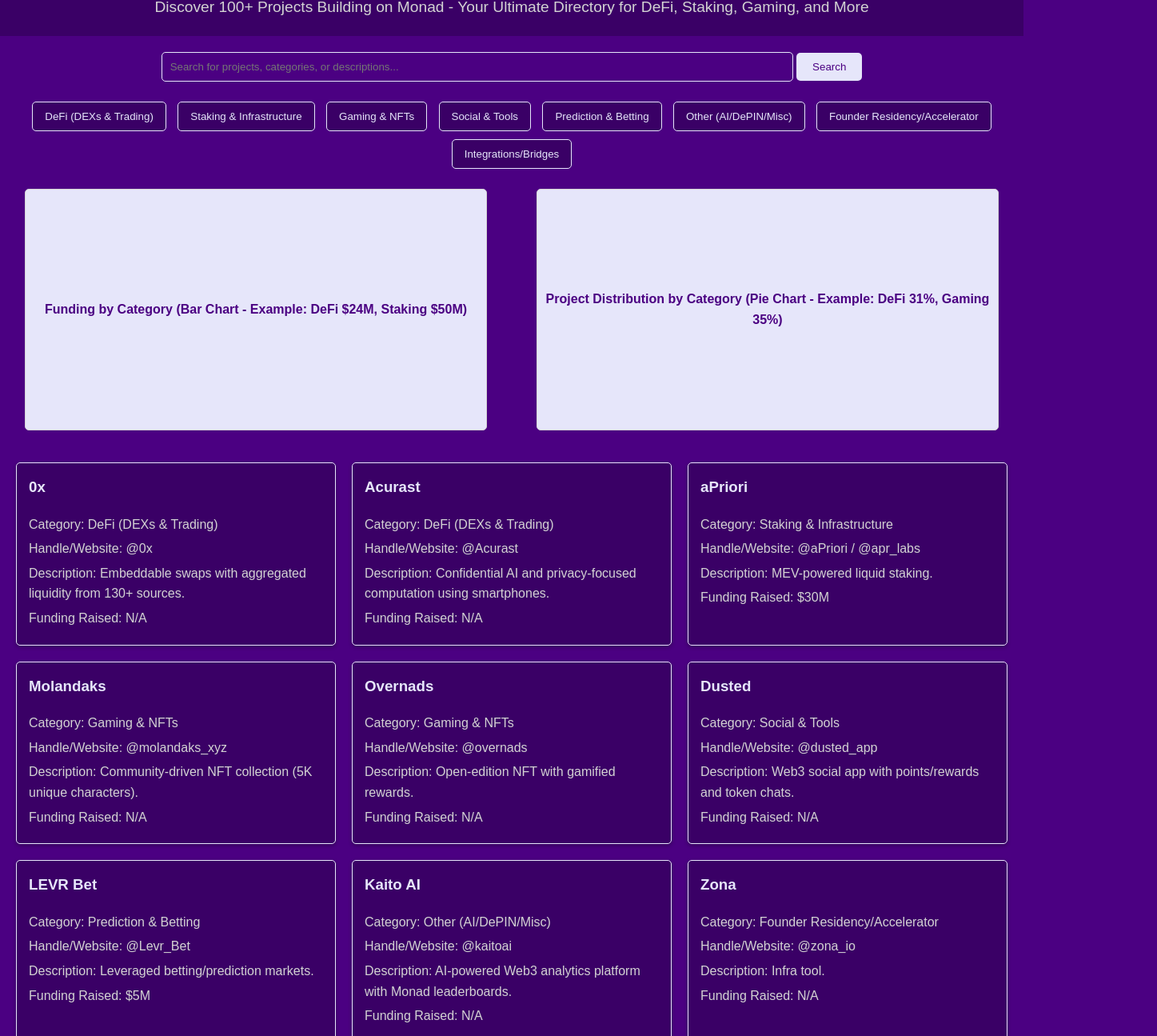
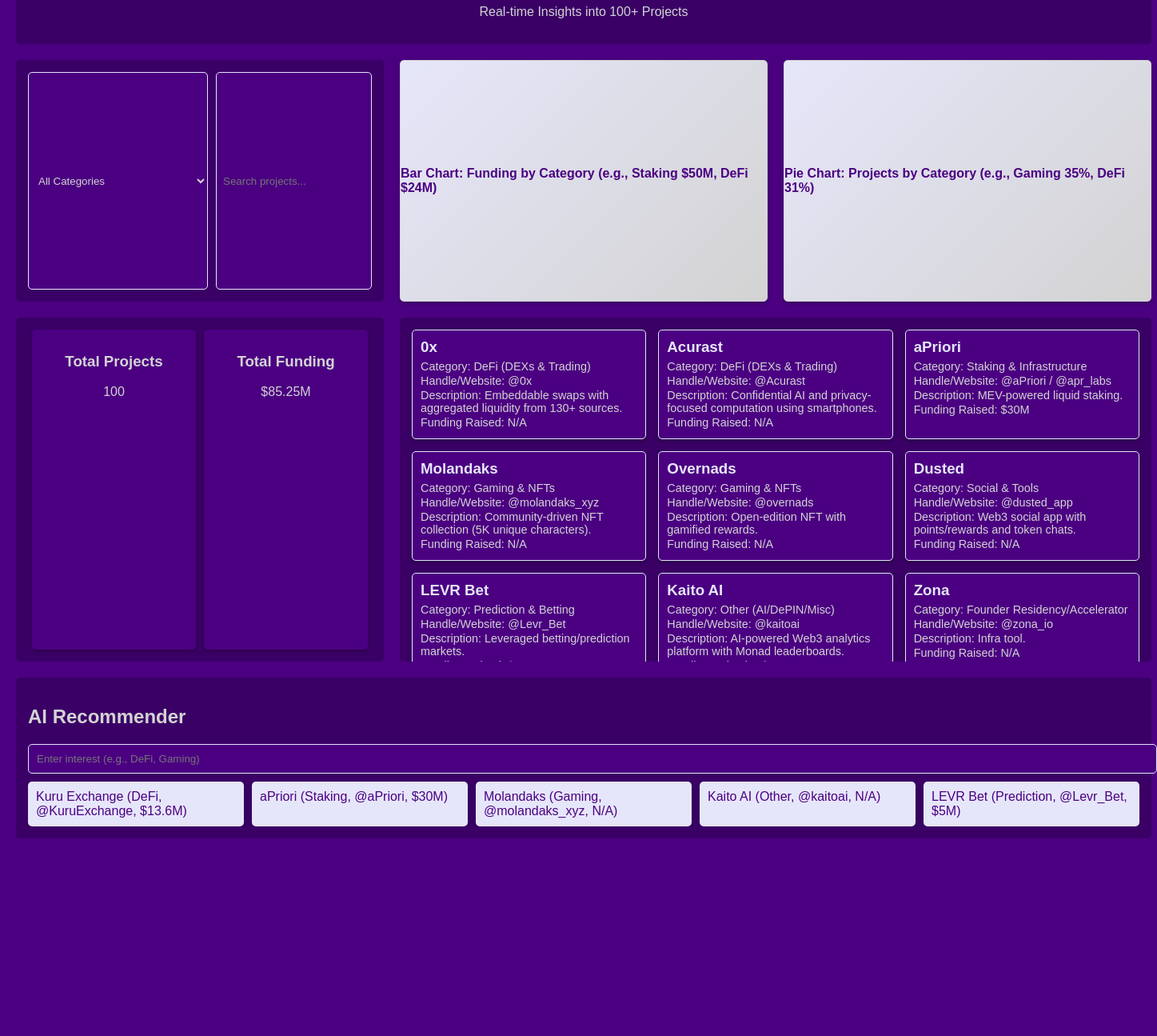
Before and after one commit to Sauravlipun/Monad-Pedia, a plain HTML site: page index.html in a window 1280 px wide. Shown: the part 82-1377 px from the top of the page at 80% size, 1447 px wide, since content can reach past the window. After the commit the page ends 1130 px from the top, so only its background shows below. Drawn offline with Linux system fonts and the light colour scheme.

Commit message:
Update index.html

```diff
--- a/index.html
+++ b/index.html
@@ -3,71 +3,65 @@
 <head>
     <meta charset="UTF-8">
     <meta name="viewport" content="width=device-width, initial-scale=1.0">
-    <title>Monad Ecosystem Projects - Discover 100+ Projects Building on Monad</title>
+    <title>Monad Ecosystem Dashboard</title>
     <style>
         body {
             background-color: #4B0082; /* Dark purple theme */
             color: #D3D3D3; /* Light gray text */
             font-family: Arial, sans-serif;
             margin: 0;
-            padding: 0;
-            line-height: 1.6;
+            padding: 20px;
+            overflow-y: auto;
+            height: 100vh;
         }
-        header {
-            background-color: #3A0066; /* Darker purple for header */
-            padding: 20px;
+        .dashboard {
+            max-width: 1400px;
+            margin: 0 auto;
+            display: grid;
+            grid-template-areas:
+                "header header header"
+                "filters charts charts"
+                "kpis projects projects"
+                "recommender recommender recommender";
+            gap: 20px;
+        }
+        .header {
+            grid-area: header;
             text-align: center;
+            background-color: #3A0066;
+            padding: 15px;
+            border-radius: 5px;
         }
-        header h1 {
+        .header h1 {
             margin: 0;
-            color: #E6E6FA; /* Light lavender accent */
+            color: #E6E6FA; /* Light lavender */
         }
-        header p {
-            margin: 5px 0 0;
-            font-size: 1.2em;
+        .filters {
+            grid-area: filters;
+            background-color: #3A0066;
+            padding: 15px;
+            border-radius: 5px;
+            display: flex;
+            gap: 10px;
+            flex-wrap: wrap;
         }
-        .search-bar {
-            text-align: center;
-            margin: 20px 0;
-        }
-        .search-bar input {
-            width: 60%;
-            padding: 10px;
-            border: 1px solid #E6E6FA; /* Light lavender border */
+        .filters select, .filters input {
+            padding: 8px;
             background-color: #4B0082;
             color: #D3D3D3;
+            border: 1px solid #E6E6FA;
             border-radius: 5px;
         }
-        .search-bar button {
-            padding: 10px 20px;
-            background-color: #E6E6FA; /* Light lavender button */
-            color: #4B0082;
-            border: none;
-            border-radius: 5px;
-            cursor: pointer;
+        .charts {
+            grid-area: charts;
+            display: flex;
+            justify-content: space-between;
+            gap: 20px;
         }
-        .categories {
-            text-align: center;
-            margin: 20px 0;
-        }
-        .categories button {
-            padding: 10px 15px;
-            margin: 5px;
-            background-color: #3A0066; /* Darker purple buttons */
-            color: #E6E6FA;
-            border: 1px solid #E6E6FA;
-            border-radius: 5px;
-            cursor: pointer;
-        }
-        .graphs {
-            display: flex;
-            justify-content: space-around;
-            margin: 20px 0;
-        }
-        .graph {
-            width: 45%;
+        .chart {
+            flex: 1;
             height: 300px;
-            background-color: #E6E6FA; /* Light lavender for graphs */
+            background: linear-gradient(135deg, #E6E6FA, #D3D3D3); /* Simulated chart */
             border: 1px solid #D3D3D3;
             border-radius: 5px;
             display: flex;
@@ -75,32 +69,60 @@
             justify-content: center;
             color: #4B0082;
             font-weight: bold;
+            box-shadow: 0 2px 5px rgba(0, 0, 0, 0.3);
+        }
+        .chart:hover {
+            background: linear-gradient(135deg, #E6E6FA, #D8BFD8);
+        }
+        .kpis {
+            grid-area: kpis;
+            display: flex;
+            justify-content: space-around;
+            background-color: #3A0066;
+            padding: 15px;
+            border-radius: 5px;
+        }
+        .kpi-card {
+            background-color: #4B0082;
+            padding: 10px;
+            border-radius: 5px;
             text-align: center;
+            flex: 1;
+            margin: 0 5px;
+            box-shadow: 0 2px 5px rgba(0, 0, 0, 0.3);
         }
-        .projects-grid {
+        .projects {
+            grid-area: projects;
+            background-color: #3A0066;
+            padding: 15px;
+            border-radius: 5px;
+            overflow-y: auto;
+            max-height: 400px;
+        }
+        .project-grid {
             display: grid;
-            grid-template-columns: repeat(auto-fit, minmax(300px, 1fr));
-            gap: 20px;
-            padding: 20px;
+            grid-template-columns: repeat(auto-fit, minmax(250px, 1fr));
+            gap: 15px;
         }
         .project-card {
-            background-color: #3A0066; /* Darker purple cards */
-            padding: 15px;
+            background-color: #4B0082;
+            padding: 10px;
             border-radius: 5px;
-            border: 1px solid #E6E6FA; /* Light lavender border */
+            border: 1px solid #E6E6FA;
             box-shadow: 0 2px 5px rgba(0, 0, 0, 0.3);
         }
         .project-card h3 {
-            color: #E6E6FA; /* Light lavender title */
-            margin-top: 0;
+            color: #E6E6FA;
+            margin: 0 0 5px;
         }
         .project-card p {
-            margin: 5px 0;
+            margin: 2px 0;
+            font-size: 0.9em;
         }
         .recommender {
-            padding: 20px;
+            grid-area: recommender;
             background-color: #3A0066;
-            margin: 20px;
+            padding: 15px;
             border-radius: 5px;
         }
         .recommender input {
@@ -123,41 +145,79 @@
             color: #4B0082;
             padding: 10px;
             border-radius: 5px;
+            box-shadow: 0 2px 5px rgba(0, 0, 0, 0.3);
         }
-        footer {
-            text-align: center;
-            padding: 10px;
-            background-color: #3A0066;
-            color: #D3D3D3;
-            margin-top: 20px;
+        @media (max-width: 900px) {
+            .dashboard {
+                grid-template-areas:
+                    "header"
+                    "filters"
+                    "charts"
+                    "kpis"
+                    "projects"
+                    "recommender";
+            }
+            .charts {
+                flex-direction: column;
+            }
+            .kpis {
+                flex-direction: column;
+            }
         }
     </style>
+    <script>
+        function filterProjects() {
+            const category = document.getElementById('categoryFilter').value;
+            const search = document.getElementById('searchFilter').value.toLowerCase();
+            const cards = document.querySelectorAll('.project-card');
+            cards.forEach(card => {
+                const cat = card.querySelector('p:nth-child(2)').textContent.split(': ')[1].toLowerCase();
+                const proj = card.querySelector('h3').textContent.toLowerCase();
+                const desc = card.querySelector('p:nth-child(4)').textContent.toLowerCase();
+                const show = (!category || cat === category.toLowerCase()) &&
+                             (!search || proj.includes(search) || desc.includes(search));
+                card.style.display = show ? 'block' : 'none';
+            });
+        }
+    </script>
 </head>
 <body>
-    <header>
-        <h1>Monad Ecosystem Projects</h1>
-        <p>Discover 100+ Projects Building on Monad - Your Ultimate Directory for DeFi, Staking, Gaming, and More</p>
-    </header>
-    <div class="search-bar">
-        <input type="text" placeholder="Search for projects, categories, or descriptions...">
-        <button>Search</button>
+    <div class="dashboard">
+        <div class="header">
+            <h1>Monad Ecosystem Dashboard</h1>
+            <p>Real-time Insights into 100+ Projects</p>
         </div>
-    <div class="categories">
-        <button>DeFi (DEXs & Trading)</button>
-        <button>Staking & Infrastructure</button>
-        <button>Gaming & NFTs</button>
-        <button>Social & Tools</button>
-        <button>Prediction & Betting</button>
-        <button>Other (AI/DePIN/Misc)</button>
-        <button>Founder Residency/Accelerator</button>
-        <button>Integrations/Bridges</button>
+        <div class="filters">
+            <select id="categoryFilter" onchange="filterProjects()">
+                <option value="">All Categories</option>
+                <option value="DeFi (DEXs & Trading)">DeFi (DEXs & Trading)</option>
+                <option value="Staking & Infrastructure">Staking & Infrastructure</option>
+                <option value="Gaming & NFTs">Gaming & NFTs</option>
+                <option value="Social & Tools">Social & Tools</option>
+                <option value="Prediction & Betting">Prediction & Betting</option>
+                <option value="Other (AI/DePIN/Misc)">Other (AI/DePIN/Misc)</option>
+                <option value="Founder Residency/Accelerator">Founder Residency/Accelerator</option>
+                <option value="Integrations/Bridges">Integrations/Bridges</option>
+            </select>
+            <input type="text" id="searchFilter" placeholder="Search projects..." onkeyup="filterProjects()">
         </div>
-    <div class="graphs">
-        <div class="graph">Funding by Category (Bar Chart - Example: DeFi $24M, Staking $50M)</div>
-        <div class="graph">Project Distribution by Category (Pie Chart - Example: DeFi 31%, Gaming 35%)</div>
+        <div class="charts">
+            <div class="chart">Bar Chart: Funding by Category (e.g., Staking $50M, DeFi $24M)</div>
+            <div class="chart">Pie Chart: Projects by Category (e.g., Gaming 35%, DeFi 31%)</div>
         </div>
-    <div class="projects-grid">
-        <!-- DeFi (DEXs & Trading) Projects -->
+        <div class="kpis">
+            <div class="kpi-card">
+                <h3>Total Projects</h3>
+                <p>100</p>
+            </div>
+            <div class="kpi-card">
+                <h3>Total Funding</h3>
+                <p>$85.25M</p>
+            </div>
+        </div>
+        <div class="projects">
+            <div class="project-grid">
+                <!-- DeFi (DEXs & Trading) -->
                 <div class="project-card">
                     <h3>0x</h3>
                     <p>Category: DeFi (DEXs & Trading)</p>
@@ -172,8 +232,8 @@
                     <p>Description: Confidential AI and privacy-focused computation using smartphones.</p>
                     <p>Funding Raised: N/A</p>
                 </div>
-        <!-- Add all other DeFi projects similarly -->
-        <!-- Staking & Infrastructure Projects -->
+                <!-- Add all 29 remaining DeFi projects similarly -->
+                <!-- Staking & Infrastructure -->
                 <div class="project-card">
                     <h3>aPriori</h3>
                     <p>Category: Staking & Infrastructure</p>
@@ -181,8 +241,8 @@
                     <p>Description: MEV-powered liquid staking.</p>
                     <p>Funding Raised: $30M</p>
                 </div>
-        <!-- Add all other Staking projects similarly -->
-        <!-- Gaming & NFTs Projects -->
+                <!-- Add all 30 remaining Staking projects similarly -->
+                <!-- Gaming & NFTs -->
                 <div class="project-card">
                     <h3>Molandaks</h3>
                     <p>Category: Gaming & NFTs</p>
@@ -197,8 +257,8 @@
                     <p>Description: Open-edition NFT with gamified rewards.</p>
                     <p>Funding Raised: N/A</p>
                 </div>
-        <!-- Add all other Gaming projects similarly -->
-        <!-- Social & Tools Projects -->
+                <!-- Add all 33 remaining Gaming projects similarly -->
+                <!-- Social & Tools -->
                 <div class="project-card">
                     <h3>Dusted</h3>
                     <p>Category: Social & Tools</p>
@@ -206,8 +266,8 @@
                     <p>Description: Web3 social app with points/rewards and token chats.</p>
                     <p>Funding Raised: N/A</p>
                 </div>
-        <!-- Add all other Social projects similarly -->
-        <!-- Prediction & Betting Projects -->
+                <!-- Add all 12 remaining Social projects similarly -->
+                <!-- Prediction & Betting -->
                 <div class="project-card">
                     <h3>LEVR Bet</h3>
                     <p>Category: Prediction & Betting</p>
@@ -215,8 +275,8 @@
                     <p>Description: Leveraged betting/prediction markets.</p>
                     <p>Funding Raised: $5M</p>
                 </div>
-        <!-- Add all other Prediction projects similarly -->
-        <!-- Other (AI/DePIN/Misc) Projects -->
+                <!-- Add all 3 remaining Prediction projects similarly -->
+                <!-- Other (AI/DePIN/Misc) -->
                 <div class="project-card">
                     <h3>Kaito AI</h3>
                     <p>Category: Other (AI/DePIN/Misc)</p>
@@ -224,8 +284,8 @@
                     <p>Description: AI-powered Web3 analytics platform with Monad leaderboards.</p>
                     <p>Funding Raised: N/A</p>
                 </div>
-        <!-- Add all other Other projects similarly -->
-        <!-- Founder Residency/Accelerator Projects -->
+                <!-- Add all 24 remaining Other projects similarly -->
+                <!-- Founder Residency/Accelerator -->
                 <div class="project-card">
                     <h3>Zona</h3>
                     <p>Category: Founder Residency/Accelerator</p>
@@ -233,7 +293,7 @@
                     <p>Description: Infra tool.</p>
                     <p>Funding Raised: N/A</p>
                 </div>
-        <!-- Integrations/Bridges Projects -->
+                <!-- Integrations/Bridges -->
                 <div class="project-card">
                     <h3>Axelar</h3>
                     <p>Category: Integrations/Bridges</p>
@@ -242,23 +302,18 @@
                     <p>Funding Raised: N/A</p>
                 </div>
             </div>
+        </div>
         <div class="recommender">
-        <h2>AI Project Recommender</h2>
-        <input type="text" placeholder="Enter interest e.g., DeFi or NFTs">
-        <button>Recommend</button>
+            <h2>AI Recommender</h2>
+            <input type="text" placeholder="Enter interest (e.g., DeFi, Gaming)" onkeyup="filterProjects()">
             <div class="cards">
-            <div class="project-card">
-                <h3>Example Recommendation 1: Kuru Exchange</h3>
-                <p>Category: DeFi (DEXs & Trading)</p>
-                <p>Handle/Website: @KuruExchange</p>
-                <p>Description: On-chain orderbook DEX with hybrid CLOB/AMM.</p>
-                <p>Funding Raised: $13.6M</p>
-            </div>
-            <!-- Add sample recommendation cards -->
+                <div class="card">Kuru Exchange (DeFi, @KuruExchange, $13.6M)</div>
+                <div class="card">aPriori (Staking, @aPriori, $30M)</div>
+                <div class="card">Molandaks (Gaming, @molandaks_xyz, N/A)</div>
+                <div class="card">Kaito AI (Other, @kaitoai, N/A)</div>
+                <div class="card">LEVR Bet (Prediction, @Levr_Bet, $5M)</div>
             </div>
         </div>
-    <footer>
-        <p>&copy; 2025 Monad Ecosystem Directory</p>
-    </footer>
+    </div>
 </body>
 </html>
```
Lines whose indentation alone changed are shown as unchanged.
